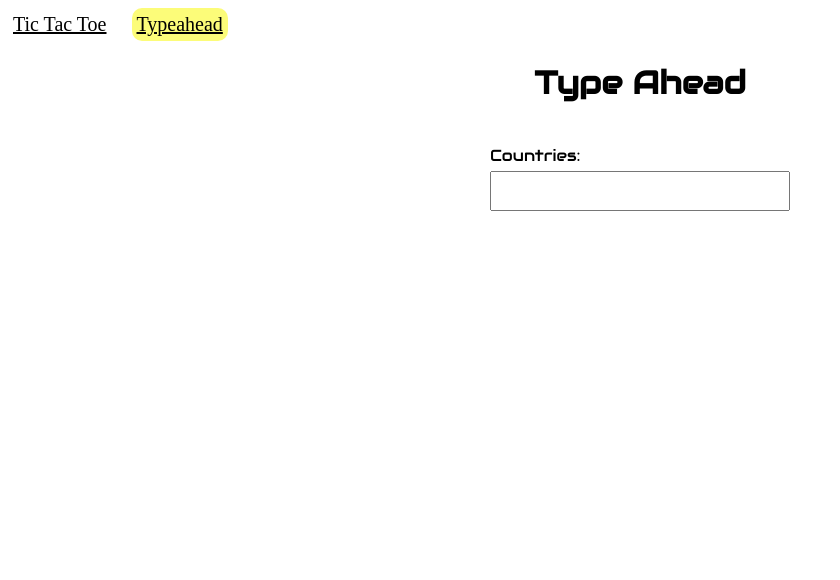
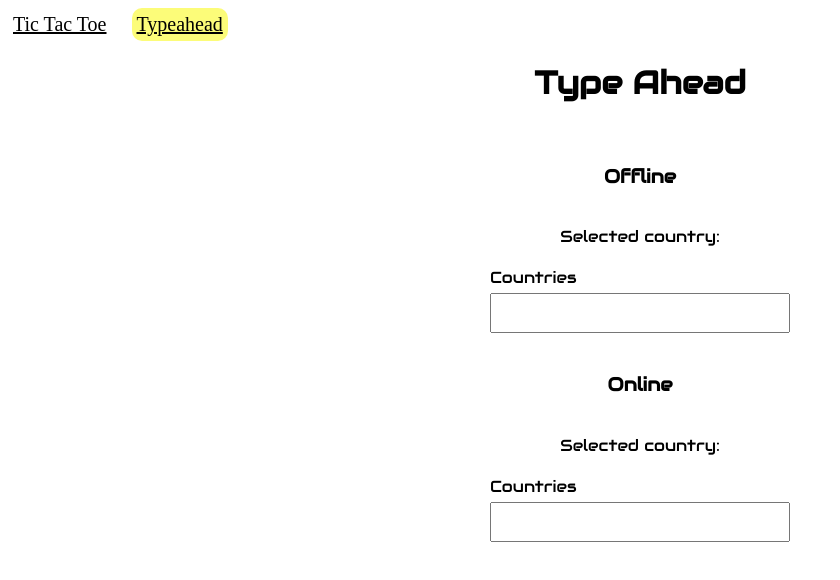
Before and after one commit to rafaelkachlon/angular-practices, an Angular app: page /typeahead in a window 1280 px wide. Shown: the top 580 px of the page, without its empty margins (0-840 px from the left). Built offline with nearby package versions, Linux system fonts and the light colour scheme.

Commit message:
implement typeahead in autocomplete page

```diff
--- a/src/app/app.routes.ts
+++ b/src/app/app.routes.ts
@@ -3,5 +3,5 @@ import { Routes } from '@angular/router';
 export const routes: Routes = [
     { path: '', redirectTo: 'tic-tac-toe', pathMatch: 'full' },
     { path: 'tic-tac-toe', loadComponent: () => import('./tic-tac-toe/tic-tac-toe.component').then(c => c.TicTacToeComponent) },
-    { path: 'typeahead', loadComponent: () => import('./typeahead/typeahead.component').then(c => c.TypeaheadComponent) }
+    { path: 'typeahead', loadComponent: () => import('./autocomplete/autocomplete.component').then(c => c.AutocompleteComponent) }
 ];
--- /dev/null
+++ b/src/app/autocomplete/autocomplete.component.html
@@ -0,0 +1,18 @@
+<div class="container">
+    <h1>Type Ahead</h1>
+    <h3>Offline</h3>
+    <div>
+        <div>Selected country:</div>
+        <div>{{offlineResult()}}</div>
+    </div>
+    <app-typeahead [label]="'Countries'" [data]="offlineData()" [(result)]="offlineResult"></app-typeahead>
+
+
+    <h3>Online</h3>
+    <div>
+        <div>Selected country:</div>
+        <div>{{onlineResult()}}</div>
+    </div>
+    <app-typeahead [label]="'Countries'" [data]="onlineData()" [(result)]="onlineResult"
+        (valueChange)="onValueChange($event)" [fetchFromServer]="true"></app-typeahead>
+</div>
--- /dev/null
+++ b/src/app/autocomplete/autocomplete.component.ts
@@ -0,0 +1,57 @@
+import { ChangeDetectionStrategy, Component, signal, Signal, WritableSignal } from '@angular/core';
+import { TypeaheadComponent } from './components/typeahead/typeahead.component';
+import { takeUntilDestroyed, toSignal } from '@angular/core/rxjs-interop';
+import { debounceTime, distinctUntilChanged, map, Subject, switchMap } from 'rxjs';
+import { Country } from './models/country.model';
+import { HttpClient } from '@angular/common/http';
+
+@Component({
+  selector: 'app-autocomplete',
+  standalone: true,
+  imports: [
+    TypeaheadComponent
+  ],
+  templateUrl: './autocomplete.component.html',
+  styleUrl: './autocomplete.component.scss',
+  changeDetection: ChangeDetectionStrategy.OnPush
+})
+export class AutocompleteComponent {
+  public offlineData: Signal<string[]> = this.initializeData();
+  public offlineResult: WritableSignal<string> = signal<string>('');
+  public onlineData: WritableSignal<string[]> = signal<string[]>([]);
+  public onlineResult: WritableSignal<string> = signal<string>('');
+  public fetchResultSubject: Subject<string> = new Subject();
+
+  public constructor(private readonly http: HttpClient) {
+    this.subscribeFetchSubject();
+  }
+
+  public onValueChange(input: string) {
+    this.fetchResultSubject.next(input);
+  }
+
+  private initializeData(): Signal<string[]> {
+    return toSignal(this.http.get<Country[]>('assets/countries/countries.json')
+      .pipe(
+        map((countries) => countries.map(c => c.name))
+      ), { initialValue: [] });
+  }
+
+  private subscribeFetchSubject(): void {
+    this.fetchResultSubject
+      .pipe(
+        debounceTime(300),
+        distinctUntilChanged(),
+        switchMap((input: string) => {
+          return this.http.get<Country[]>('assets/countries/countries.json')
+            .pipe(
+              // Demo server filtering
+              map((countries) => countries.map(c => c.name).filter((item) => item.toLowerCase().includes(input.toLowerCase())).splice(0, 10))
+            );
+        }),
+        takeUntilDestroyed()
+      ).subscribe((res) => {
+        this.onlineData.set(res);
+      });
+  }
+}
--- /dev/null
+++ b/src/app/autocomplete/components/typeahead/typeahead.component.html
@@ -0,0 +1,9 @@
+<div class="typeahead-container">
+    <label for="typeahead">{{label()}}</label>
+    <input type="text" name="typeahead" autocomplete="off" [ngModel]="result()" (ngModelChange)="filterResults($event)"
+        (keydown)="onKeyDown($event)">
+    <div class="results" *ngIf="results()?.length">
+        <div class="result" *ngFor="let result of results(); let i = index" [class.focused]="i === focusedIndex()"
+            (mouseenter)="focusedIndex.set(i)" (click)="selectResult(result)">{{result}}</div>
+    </div>
+</div>
--- a/src/app/typeahead/typeahead.component.scss
+++ b/src/app/autocomplete/components/typeahead/typeahead.component.scss
@@ -6,6 +6,7 @@ h1:focus {
   display: flex;
   flex-direction: column;
   width: 300px;
+  position: relative;
   label {
     margin-bottom: 5px;
   }
@@ -16,6 +17,13 @@ h1:focus {
   .results {
     border: 1px solid;
     overflow: auto;
+    position: absolute;
+    width: 100%;
+    top: 63px;
+    z-index: 1;
+    background: white;
+    max-height: 160px;
+    box-sizing: border-box;
     .result {
       padding: 5px;
       &:hover {
--- a/src/app/typeahead/typeahead.component.ts
+++ b/src/app/autocomplete/components/typeahead/typeahead.component.ts
@@ -1,10 +1,10 @@
 import { NgFor, NgIf } from '@angular/common';
-import { HttpClient } from '@angular/common/http';
-import { ChangeDetectionStrategy, Component, Signal, signal, WritableSignal } from '@angular/core';
+import {
+  ChangeDetectionStrategy, Component, effect, input,
+  InputSignal, model, ModelSignal, output, OutputEmitterRef, signal, WritableSignal
+} from '@angular/core';
 import { FormsModule } from '@angular/forms';
-import { toSignal } from '@angular/core/rxjs-interop';
-import { map } from 'rxjs';
-import { Country } from './models/country.model';
+
 @Component({
   selector: 'app-typeahead',
   standalone: true,
@@ -14,21 +14,39 @@ import { Country } from './models/country.model';
   changeDetection: ChangeDetectionStrategy.OnPush
 })
 export class TypeaheadComponent {
-  public resultsMaxCount: number = 10;
-  public result: WritableSignal<string> = signal<string>('');
-  public data: Signal<string[]> = this.initializeData();
+
+  public data: InputSignal<string[]> = input<string[]>([]);
+  public label: InputSignal<string> = input.required<string>();
+  public maxResults: InputSignal<number> = input<number>(10);
+  public result: ModelSignal<string> = model<string>('');
+  public fetchFromServer: InputSignal<boolean> = input<boolean>(false);
   public results: WritableSignal<string[]> = signal([]);
   public focusedIndex: WritableSignal<number> = signal<number>(-1);
 
-  constructor(private readonly http: HttpClient) { }
+  public valueChange: OutputEmitterRef<string> = output<string>();
 
-  public selectResult(result: string) {
+  public constructor() {
+    effect(() => {
+      if (this.fetchFromServer()) {
+        this.results.set(this.data());
+      }
+    }, { allowSignalWrites: true });
+  }
+
+  public selectResult(result: string): void {
     this.result.set(result);
     this.results.set([]);
   }
 
-  public filterResults(input: string) {
-    this.results.set(this.data().filter((item) => item.toLowerCase().includes(input.toLowerCase())).splice(0, this.resultsMaxCount));
+  public filterResults(input: string): void {
+    this.valueChange.emit(input);
+
+    if (!this.fetchFromServer()) {
+      const filteredResults = this.data()
+        .filter((item) => item.toLowerCase().includes(input.toLowerCase()))
+        .splice(0, this.maxResults());
+      this.results.set(filteredResults);
+    }
     this.focusedIndex.set(0);
   }
 
@@ -47,11 +65,4 @@ export class TypeaheadComponent {
       }
     }
   }
-
-  private initializeData(): Signal<string[]> {
-    return toSignal(this.http.get<Country[]>('assets/countries/countries.json')
-      .pipe(
-        map((countries) => countries.map(c => c.name))
-      ), { initialValue: [] });
-  }
 }
--- a/src/app/typeahead/typeahead.component.html
+++ /dev/null
@@ -1,12 +0,0 @@
-<div class="container">
-    <h1>Type Ahead</h1>
-    <div class="typeahead-container">
-        <label for="typeahead">Countries:</label>
-        <input type="text" name="typeahead" autocomplete="off" [ngModel]="result()"
-            (ngModelChange)="filterResults($event)" (keydown)="onKeyDown($event)">
-        <div class="results" *ngIf="results()?.length">
-            <div class="result" *ngFor="let result of results(); let i = index" [class.focused]="i === focusedIndex()"
-                (mouseenter)="focusedIndex.set(i)" (click)="selectResult(result)">{{result}}</div>
-        </div>
-    </div>
-</div>
```
Also changed, not shown: src/app/autocomplete/autocomplete.component.scss (added), src/app/autocomplete/models/country.model.ts (renamed from src/app/typeahead/models/country.model.ts), 2 other files (tests, documents, lock files or other folders).
